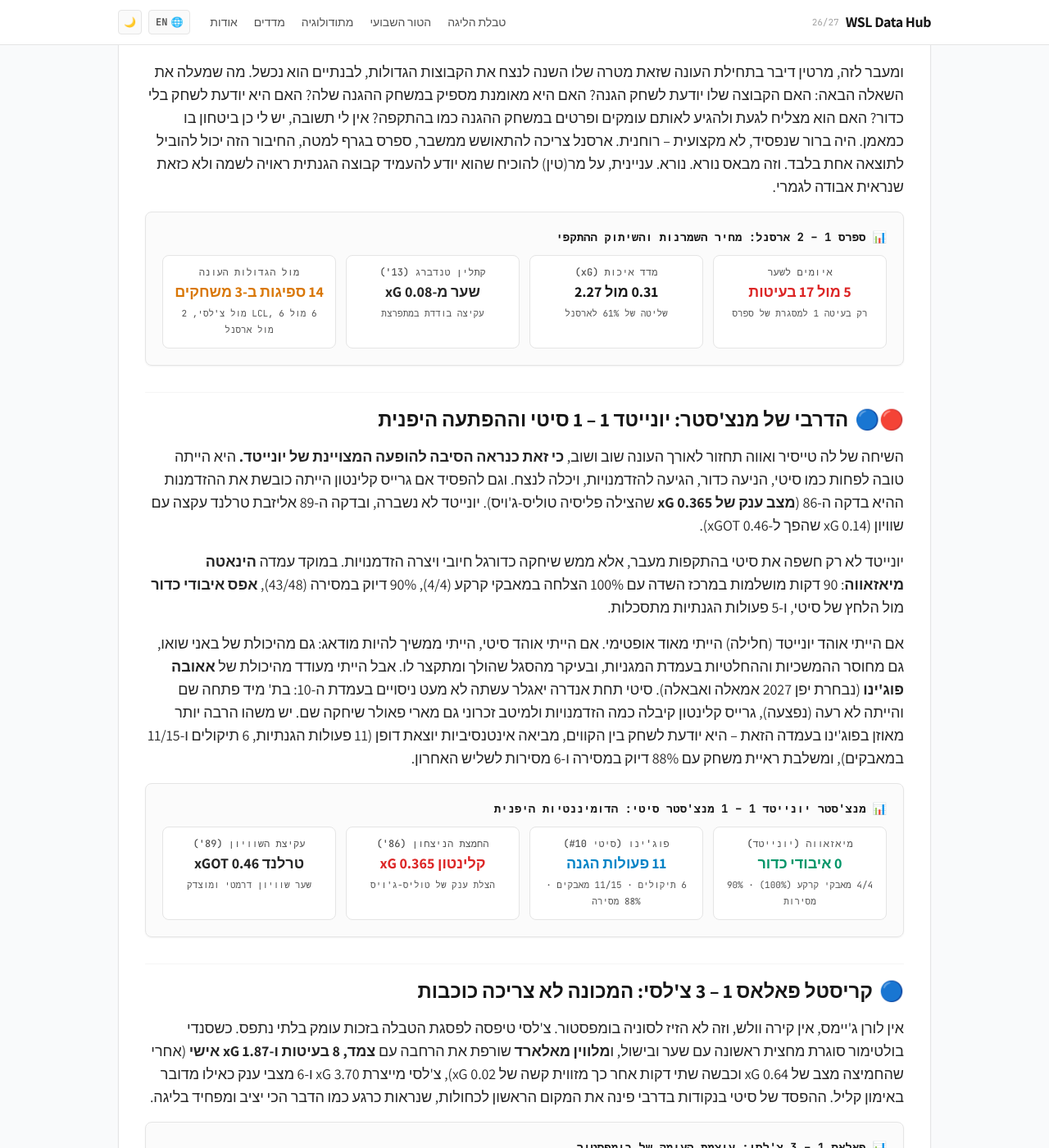
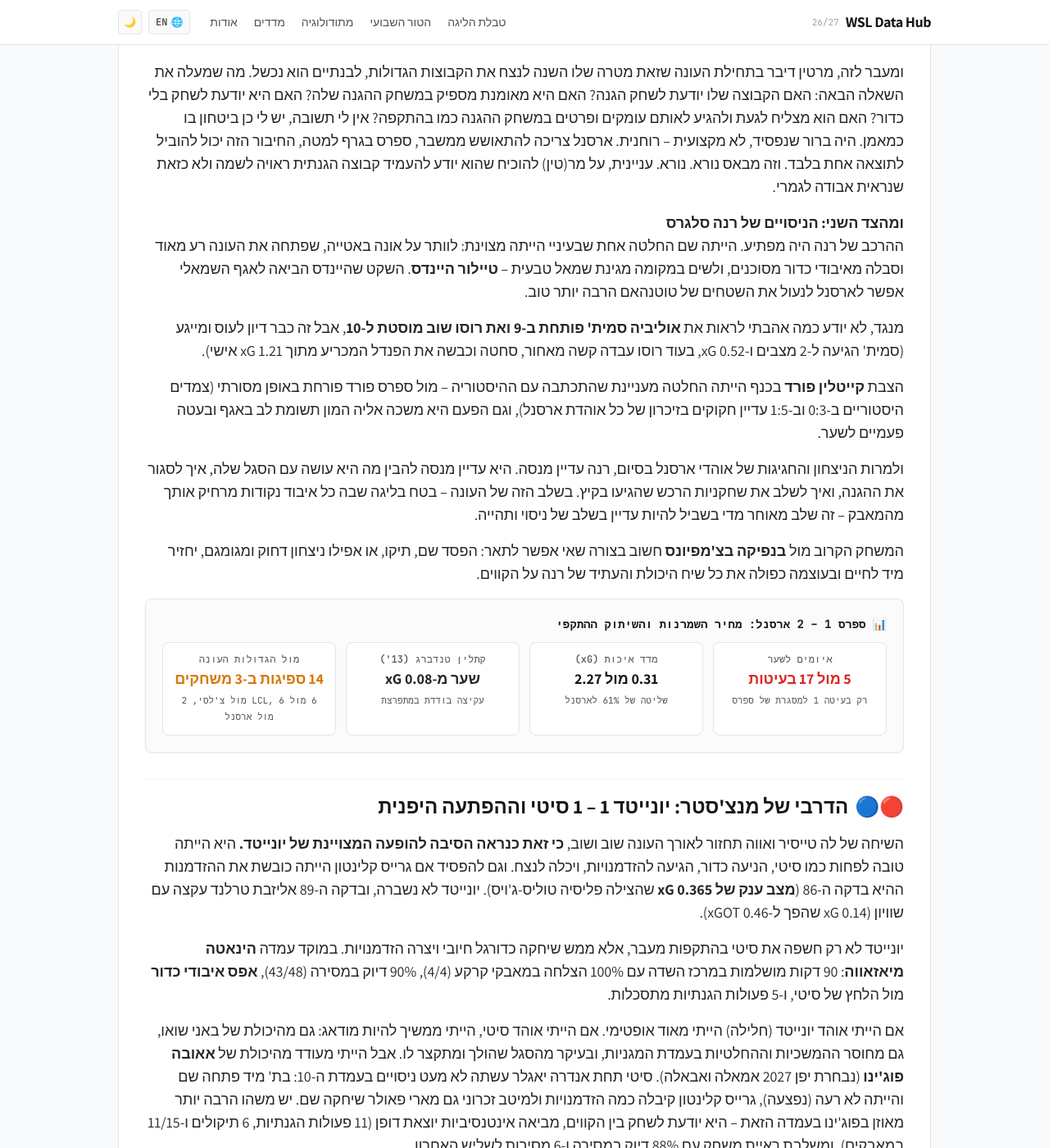
Before and after one commit to davidkorenblit/wsl-data-hub, a Jekyll site: the page built from weekly.md, in a window 1280 px wide and 1400 px high, scrolled down 588 px. Shown: the whole window at 82% size. Built offline with Jekyll 4.4.1, drawn with Linux system fonts in a browser that asks for light colours; nearby versions of some CDN libraries; some of the changed text lies outside the part shown.

Commit message:
feat(weekly): add Arsenal analysis to NLD and fix Chelsea halftime sub note

```diff
--- a/weekly.md
+++ b/weekly.md
@@ -91,6 +91,27 @@
           ארסנל צריכה להתאושש ממשבר, ספרס בגרף למטה, החיבור הזה יכול להוביל לתוצאה אחת בלבד.
           וזה מבאס נורא. נורא.
           עניינית, על מר(טין) להוכיח שהוא יודע להעמיד קבוצה הגנתית ראויה לשמה ולא כזאת שנראית אבודה לגמרי.
+        </p>
+
+        <p>
+          <strong>ומהצד השני: הניסויים של רנה סלגרס</strong><br>
+          ההרכב של רנה היה מפתיע. הייתה שם החלטה אחת שבעיניי הייתה מצוינת: לוותר על אונה באטייה, שפתחה את העונה רע מאוד וסבלה מאיבודי כדור מסוכנים, ולשים במקומה מגינת שמאל טבעית – <strong>טיילור היינדס</strong>. השקט שהיינדס הביאה לאגף השמאלי אפשר לארסנל לנעול את השטחים של טוטנהאם הרבה יותר טוב.
+        </p>
+
+        <p>
+          מנגד, לא יודע כמה אהבתי לראות את <strong>אוליביה סמית' פותחת ב-9 ואת רוסו שוב מוסטת ל-10</strong>, אבל זה כבר דיון לעוס ומייגע (סמית' הגיעה ל-2 מצבים ו-0.52 xG, בעוד רוסו עבדה קשה מאחור, סחטה וכבשה את הפנדל המכריע מתוך 1.21 xG אישי).
+        </p>
+
+        <p>
+          הצבת <strong>קייטלין פורד</strong> בכנף הייתה החלטה מעניינת שהתכתבה עם ההיסטוריה – מול ספרס פורד פורחת באופן מסורתי (צמדים היסטוריים ב-0:3 וב-1:5 עדיין חקוקים בזיכרון של כל אוהדת ארסנל), וגם הפעם היא משכה אליה המון תשומת לב באגף ובעטה פעמיים לשער.
+        </p>
+
+        <p>
+          ולמרות הניצחון והחגיגות של אוהדי ארסנל בסיום, רנה עדיין מנסה. היא עדיין מנסה להבין מה היא עושה עם הסגל שלה, איך לסגור את ההגנה, ואיך לשלב את שחקניות הרכש שהגיעו בקיץ. בשלב הזה של העונה – בטח בליגה שבה כל איבוד נקודות מרחיק אותך מהמאבק – זה שלב מאוחר מדי בשביל להיות עדיין בשלב של ניסוי ותהייה.
+        </p>
+
+        <p>
+          המשחק הקרוב מול <strong>בנפיקה בצ'מפיונס</strong> חשוב בצורה שאי אפשר לתאר: הפסד שם, תיקו, או אפילו ניצחון דחוק ומגומגם, יחזיר מיד לחיים ובעוצמה כפולה את כל שיח היכולת והעתיד של רנה על הקווים.
         </p>
 
         <!-- Stats Box: Spurs vs Arsenal -->
@@ -188,7 +209,7 @@
 
         <p>
           אין לורן ג'יימס, אין קירה וולש, וזה לא הזיז לסוניה בומפסטור. צ'לסי טיפסה לפסגת הטבלה בזכות עומק בלתי נתפס.
-          כשסנדי בולטימור סוגרת מחצית ראשונה עם שער ובישול, ו<strong>מלווין מאלארד</strong> שורפת את הרחבה עם <strong>צמד, 8 בעיטות ו-1.87 xG אישי</strong> (אחרי שהחמיצה מצב של 0.64 xG וכבשה שתי דקות אחר כך מזווית קשה של 0.02 xG), צ'לסי מייצרת 3.70 xG ו-6 מצבי ענק כאילו מדובר באימון קליל.
+          כשסנדי בולטימור עולה מהספסל וסוגרת מחצית שנייה עם שער ובישול, ו<strong>מלווין מאלארד</strong> שורפת את הרחבה עם <strong>צמד, 8 בעיטות ו-1.87 xG אישי</strong> (אחרי שהחמיצה מצב של 0.64 xG וכבשה שתי דקות אחר כך מזווית קשה של 0.02 xG), צ'לסי מייצרת 3.70 xG ו-6 מצבי ענק כאילו מדובר באימון קליל.
           ההפסד של סיטי בנקודות בדרבי פינה את המקום הראשון לכחולות, שנראות כרגע כמו הדבר הכי יציב ומפחיד בליגה.
         </p>
 
@@ -208,7 +229,7 @@
             <div class="p-3 bg-white dark:bg-[#202028] rounded-lg border border-neutral-200 dark:border-neutral-700/80 shadow-xs">
               <div class="text-xs font-mono font-medium text-neutral-600 dark:text-neutral-300">סנדי בולטימור</div>
               <div class="text-lg font-bold text-indigo-600 dark:text-indigo-400 mt-0.5">שער + בישול</div>
-              <div class="text-[11px] font-mono text-neutral-600 dark:text-neutral-300 mt-0.5">במחצית אחת בלבד</div>
+              <div class="text-[11px] font-mono text-neutral-600 dark:text-neutral-300 mt-0.5">במחצית השנייה (עלתה ב-46')</div>
             </div>
             <div class="p-3 bg-white dark:bg-[#202028] rounded-lg border border-neutral-200 dark:border-neutral-700/80 shadow-xs">
               <div class="text-xs font-mono font-medium text-neutral-600 dark:text-neutral-300">מצבי ענק</div>
```
Also changed, not shown: _data/mw7_analysis.json (+13 -7 lines), scripts/check_arsenal_stats.py (added, +28 -0 lines), weekly/mw7.md (+23 -2 lines).
